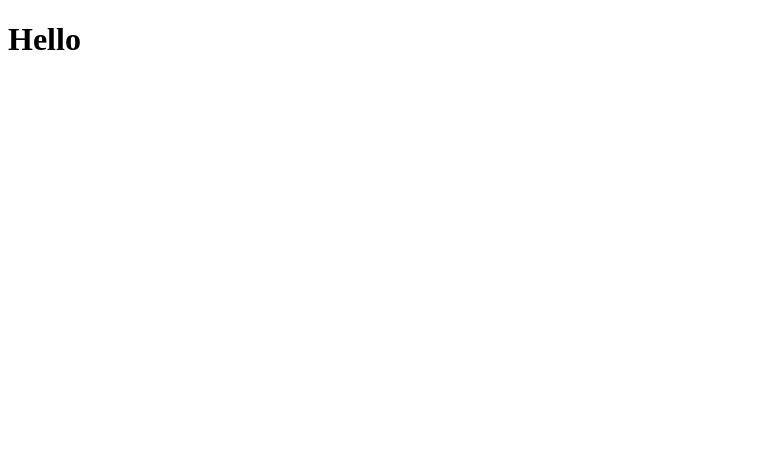
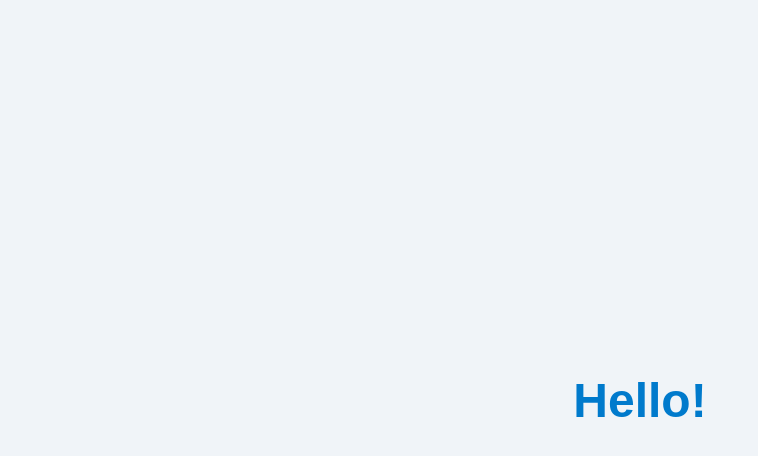
Before and after one commit to mjescobedo/hello-site, a plain HTML site: page index.html in a window 1280 px wide. Shown: the whole page, without its empty margins (0-758 px from the left). Drawn offline with Linux system fonts and the light colour scheme.

Commit message:
Update index.html

```diff
--- a/index.html
+++ b/index.html
@@ -1,5 +1,27 @@
 <!DOCTYPE html>
-<html>
-  <head><title>Hello</title></head>
-  <body><h1>Hello</h1></body>
+<html lang="en">
+<head>
+  <meta charset="UTF-8" />
+  <meta name="viewport" content="width=device-width, initial-scale=1" />
+  <title>Hello Page</title>
+  <style>
+    body {
+      font-family: Arial, sans-serif;
+      background-color: #f0f4f8;
+      color: #333;
+      display: flex;
+      justify-content: center;
+      align-items: center;
+      height: 100vh;
+      margin: 0;
+    }
+    h1 {
+      font-size: 3rem;
+      color: #007acc;
+    }
+  </style>
+</head>
+<body>
+  <h1>Hello!</h1>
+</body>
 </html>
```
